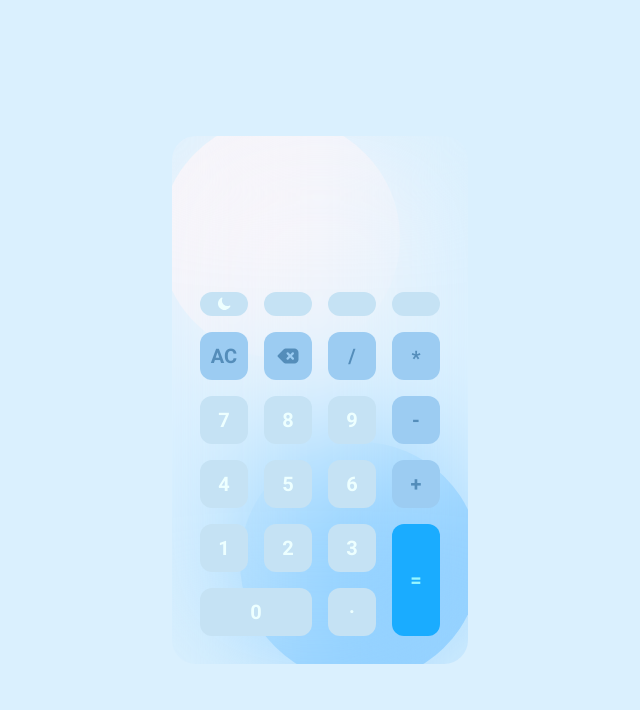
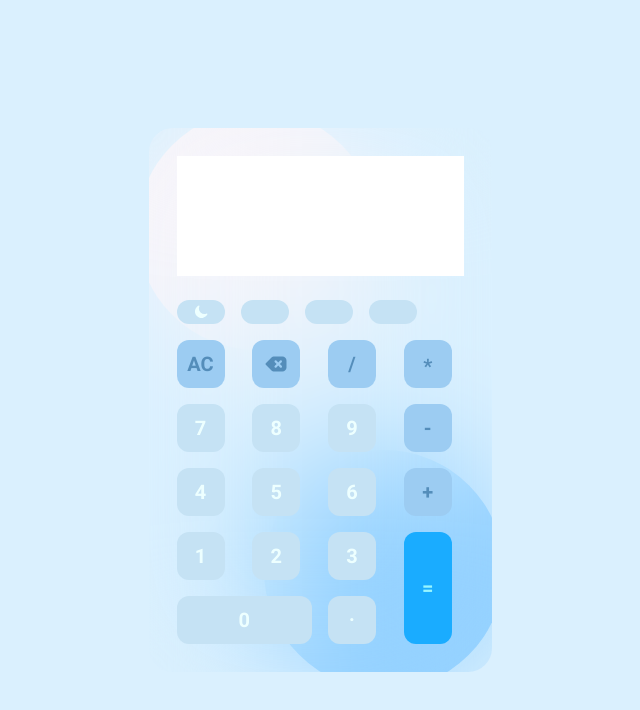
Before and after one commit to Nikkihosseini/Calculator, a website: page Public/index.html in a window 1280 px wide. Shown: the whole page, without its empty margins (320-960 px from the left). Drawn offline with Linux system fonts and the light colour scheme.

Commit message:
add onClick Event on Num Btn

```diff
--- a/Public/index.html
+++ b/Public/index.html
@@ -30,7 +30,12 @@
            <div class="absolute bg-circle-100 dark:bg-circleDark-100 w-60 h-60 rounded-full top-[-18px] left-[-12px] -z-10"></div>
            <div class="absolute bg-circle-200 dark:bg-circleDark-200 w-60 h-60 rounded-full bottom-[-18px] right-[-12px] -z-10"></div>
            <div class="flex flex-col p-7 rounded-3xl backdrop-blur-3xl">
-               <div class="h-32"></div>
+           <!--  ***  Result  ***  -->
+               <div class="h-32 mb-4">
+                   <input class="outline-none border-none bg-white h-20 w-full" type="text" name="numbers" id="numbers">
+                   <div class="bg-white h-10 w-full"></div>
+               </div>
+           <!--  ***  Signs  ***  -->
                <div>
                    <div class="flex items-center gap-x-4 mb-4">
                        <div class="toggleTheme flex items-center justify-center w-12 h-6 bg-lightBlue-250 dark:bg-darkBlue-300 rounded-xl cursor-pointer hover:bg-lightBlue-600 dark:hover:bg-darkBlue-550">
@@ -56,52 +61,52 @@
                            </svg>
                        </span>
                        </div>
-                       <div class="flex items-center justify-center w-12 h-12 bg-lightBlue-300 dark:bg-darkBlue-350 rounded-xl hover:bg-lightBlue-650 dark:hover:bg-darkBlue-600 cursor-pointer">
+                       <div onclick="display('/')" class="flex items-center justify-center w-12 h-12 bg-lightBlue-300 dark:bg-darkBlue-350 rounded-xl hover:bg-lightBlue-650 dark:hover:bg-darkBlue-600 cursor-pointer">
                            <span class="text-lightBlue-350 dark:text-darkBlue-400">/</span>
                        </div>
-                       <div class="flex items-center justify-center w-12 h-12  bg-lightBlue-300 dark:bg-darkBlue-350 rounded-xl hover:bg-lightBlue-650 dark:hover:bg-darkBlue-600 cursor-pointer">
+                       <div onclick="display('*')" class="flex items-center justify-center w-12 h-12  bg-lightBlue-300 dark:bg-darkBlue-350 rounded-xl hover:bg-lightBlue-650 dark:hover:bg-darkBlue-600 cursor-pointer">
                            <span class="text-lightBlue-350 dark:text-darkBlue-400 h-6">*</span>
                        </div>
-                       <div class="flex items-center justify-center w-12 h-12 bg-lightBlue-250 dark:bg-darkBlue-300 rounded-xl hover:bg-lightBlue-600 dark:hover:bg-darkBlue-550 cursor-pointer">
+                       <div onclick="display('7')" class="flex items-center justify-center w-12 h-12 bg-lightBlue-250 dark:bg-darkBlue-300 rounded-xl hover:bg-lightBlue-600 dark:hover:bg-darkBlue-550 cursor-pointer">
                            <span class="text-lightBlue-200 dark:text-darkBlue-250">7</span>
                        </div>
-                       <div class="flex items-center justify-center w-12 h-12 bg-lightBlue-250 dark:bg-darkBlue-300 rounded-xl hover:bg-lightBlue-600 dark:hover:bg-darkBlue-550 cursor-pointer">
+                       <div onclick="display('8')" class="flex items-center justify-center w-12 h-12 bg-lightBlue-250 dark:bg-darkBlue-300 rounded-xl hover:bg-lightBlue-600 dark:hover:bg-darkBlue-550 cursor-pointer">
                            <span class="text-lightBlue-200 dark:text-darkBlue-250">8</span>
                        </div>
-                       <div class="flex items-center justify-center w-12 h-12 bg-lightBlue-250 dark:bg-darkBlue-300 rounded-xl hover:bg-lightBlue-600 dark:hover:bg-darkBlue-550 cursor-pointer">
+                       <div onclick="display('9')" class="flex items-center justify-center w-12 h-12 bg-lightBlue-250 dark:bg-darkBlue-300 rounded-xl hover:bg-lightBlue-600 dark:hover:bg-darkBlue-550 cursor-pointer">
                            <span class="text-lightBlue-200 dark:text-darkBlue-250">9</span>
                        </div>
-                       <div class="flex items-center justify-center w-12 h-12 bg-lightBlue-300 dark:bg-darkBlue-350 rounded-xl hover:bg-lightBlue-650 dark:hover:bg-darkBlue-600 cursor-pointer">
+                       <div onclick="display('-')" class="flex items-center justify-center w-12 h-12 bg-lightBlue-300 dark:bg-darkBlue-350 rounded-xl hover:bg-lightBlue-650 dark:hover:bg-darkBlue-600 cursor-pointer">
                            <span class="text-lightBlue-350 dark:text-darkBlue-400">-</span>
                        </div>
-                       <div class="flex items-center justify-center w-12 h-12 bg-lightBlue-250 dark:bg-darkBlue-300 rounded-xl hover:bg-lightBlue-600 dark:hover:bg-darkBlue-550 cursor-pointer">
+                       <div onclick="display('4')" class="flex items-center justify-center w-12 h-12 bg-lightBlue-250 dark:bg-darkBlue-300 rounded-xl hover:bg-lightBlue-600 dark:hover:bg-darkBlue-550 cursor-pointer">
                            <span class="text-lightBlue-200 dark:text-darkBlue-250">4</span>
                        </div>
-                       <div class="flex items-center justify-center w-12 h-12 bg-lightBlue-250 dark:bg-darkBlue-300 rounded-xl hover:bg-lightBlue-600 dark:hover:bg-darkBlue-550 cursor-pointer">
+                       <div onclick="display('5')" class="flex items-center justify-center w-12 h-12 bg-lightBlue-250 dark:bg-darkBlue-300 rounded-xl hover:bg-lightBlue-600 dark:hover:bg-darkBlue-550 cursor-pointer">
                            <span class="text-lightBlue-200 dark:text-darkBlue-250">5</span>
                        </div>
-                       <div class="flex items-center justify-center w-12 h-12 bg-lightBlue-250 dark:bg-darkBlue-300 rounded-xl hover:bg-lightBlue-600 dark:hover:bg-darkBlue-550 cursor-pointer">
+                       <div onclick="display('6')" class="flex items-center justify-center w-12 h-12 bg-lightBlue-250 dark:bg-darkBlue-300 rounded-xl hover:bg-lightBlue-600 dark:hover:bg-darkBlue-550 cursor-pointer">
                            <span class="text-lightBlue-200 dark:text-darkBlue-250">6</span>
                        </div>
-                       <div class="flex items-center justify-center w-12 h-12 bg-lightBlue-300 dark:bg-darkBlue-350 rounded-xl hover:bg-lightBlue-650 dark:hover:bg-darkBlue-600 cursor-pointer">
+                       <div onclick="display('+')" class="flex items-center justify-center w-12 h-12 bg-lightBlue-300 dark:bg-darkBlue-350 rounded-xl hover:bg-lightBlue-650 dark:hover:bg-darkBlue-600 cursor-pointer">
                            <span class="text-lightBlue-350 dark:text-darkBlue-400">+</span>
                        </div>
-                       <div class="flex items-center justify-center w-12 h-12 bg-lightBlue-250 dark:bg-darkBlue-300 rounded-xl hover:bg-lightBlue-600 dark:hover:bg-darkBlue-550 cursor-pointer">
+                       <div onclick="display('1')" class="flex items-center justify-center w-12 h-12 bg-lightBlue-250 dark:bg-darkBlue-300 rounded-xl hover:bg-lightBlue-600 dark:hover:bg-darkBlue-550 cursor-pointer">
                            <span class="text-lightBlue-200 dark:text-darkBlue-250">1</span>
                        </div>
-                       <div class="flex items-center justify-center w-12 h-12 bg-lightBlue-250 dark:bg-darkBlue-300 rounded-xl hover:bg-lightBlue-600 dark:hover:bg-darkBlue-550 cursor-pointer">
+                       <div onclick="display('2')" class="flex items-center justify-center w-12 h-12 bg-lightBlue-250 dark:bg-darkBlue-300 rounded-xl hover:bg-lightBlue-600 dark:hover:bg-darkBlue-550 cursor-pointer">
                            <span class="text-lightBlue-200 dark:text-darkBlue-250">2</span>
                        </div>
-                       <div class="flex items-center justify-center w-12 h-12 bg-lightBlue-250 dark:bg-darkBlue-300 rounded-xl hover:bg-lightBlue-600 dark:hover:bg-darkBlue-550 cursor-pointer">
+                       <div onclick="display('3')" class="flex items-center justify-center w-12 h-12 bg-lightBlue-250 dark:bg-darkBlue-300 rounded-xl hover:bg-lightBlue-600 dark:hover:bg-darkBlue-550 cursor-pointer">
                            <span class="text-lightBlue-200 dark:text-darkBlue-250">3</span>
                        </div>
-                       <div class="flex items-center justify-center col-span-2 w-full h-full bg-lightBlue-250 dark:bg-darkBlue-300 rounded-xl hover:bg-lightBlue-600 dark:hover:bg-darkBlue-550 cursor-pointer">
+                       <div onclick="display('0')" class="flex items-center justify-center col-span-2 w-full h-full bg-lightBlue-250 dark:bg-darkBlue-300 rounded-xl hover:bg-lightBlue-600 dark:hover:bg-darkBlue-550 cursor-pointer">
                            <span class="text-lightBlue-200 dark:text-darkBlue-250">0</span>
                        </div>
-                       <div class="flex items-center justify-center w-12 h-12 bg-lightBlue-250 dark:bg-darkBlue-300 rounded-xl hover:bg-lightBlue-600 dark:hover:bg-darkBlue-550 cursor-pointer">
+                       <div onclick="display('.')" class="flex items-center justify-center w-12 h-12 bg-lightBlue-250 dark:bg-darkBlue-300 rounded-xl hover:bg-lightBlue-600 dark:hover:bg-darkBlue-550 cursor-pointer">
                            <span class="text-lightBlue-200 dark:text-darkBlue-250 h-10">.</span>
                        </div>
-                       <div class="flex items-center justify-center col-start-4 row-start-4 row-span-2 w-12 bg-lightBlue-400 dark:bg-darkBlue-450 rounded-xl hover:bg-lightBlue-700 dark:hover:bg-darkBlue-650 cursor-pointer">
+                       <div onclick="display('=')" class="flex items-center justify-center col-start-4 row-start-4 row-span-2 w-12 bg-lightBlue-400 dark:bg-darkBlue-450 rounded-xl hover:bg-lightBlue-700 dark:hover:bg-darkBlue-650 cursor-pointer">
                            <span class="text-lightBlue-450 dark:text-darkBlue-500">=</span>
                        </div>
                    </div>
```
Also changed, not shown: Public/slyles/app.css.
